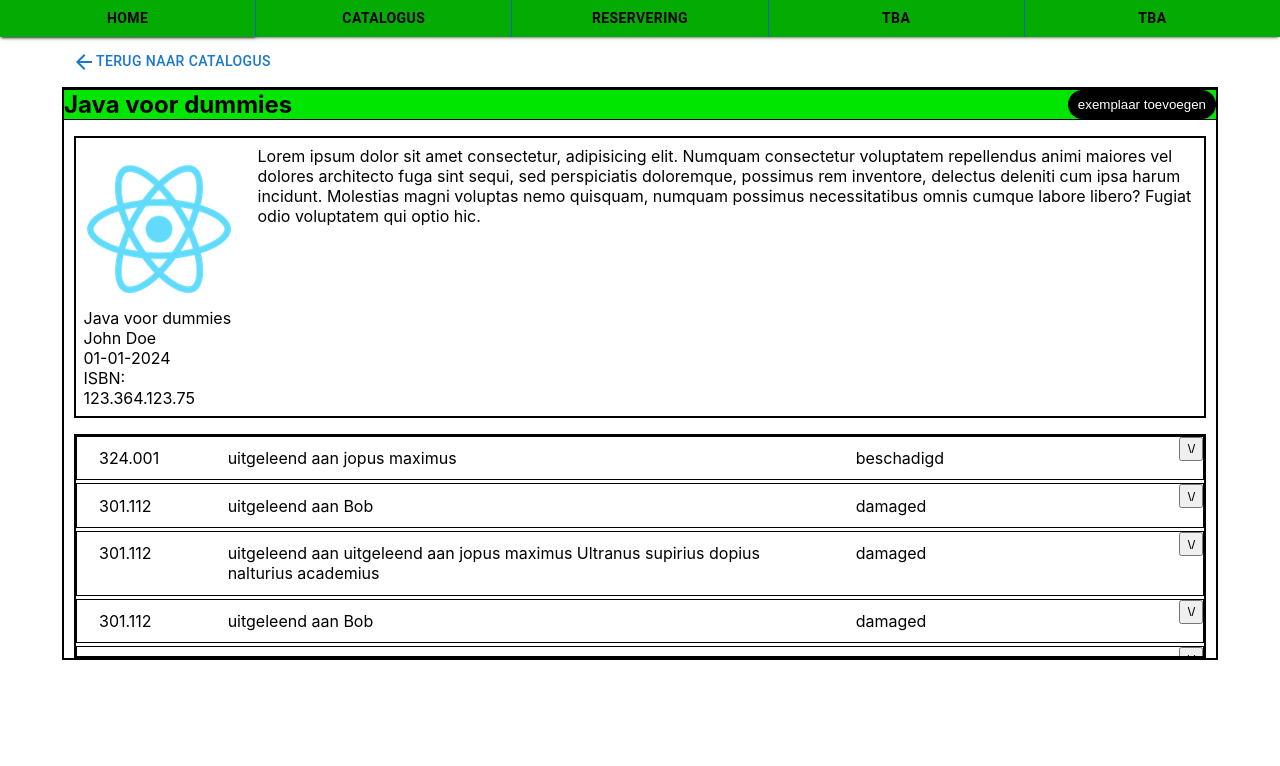
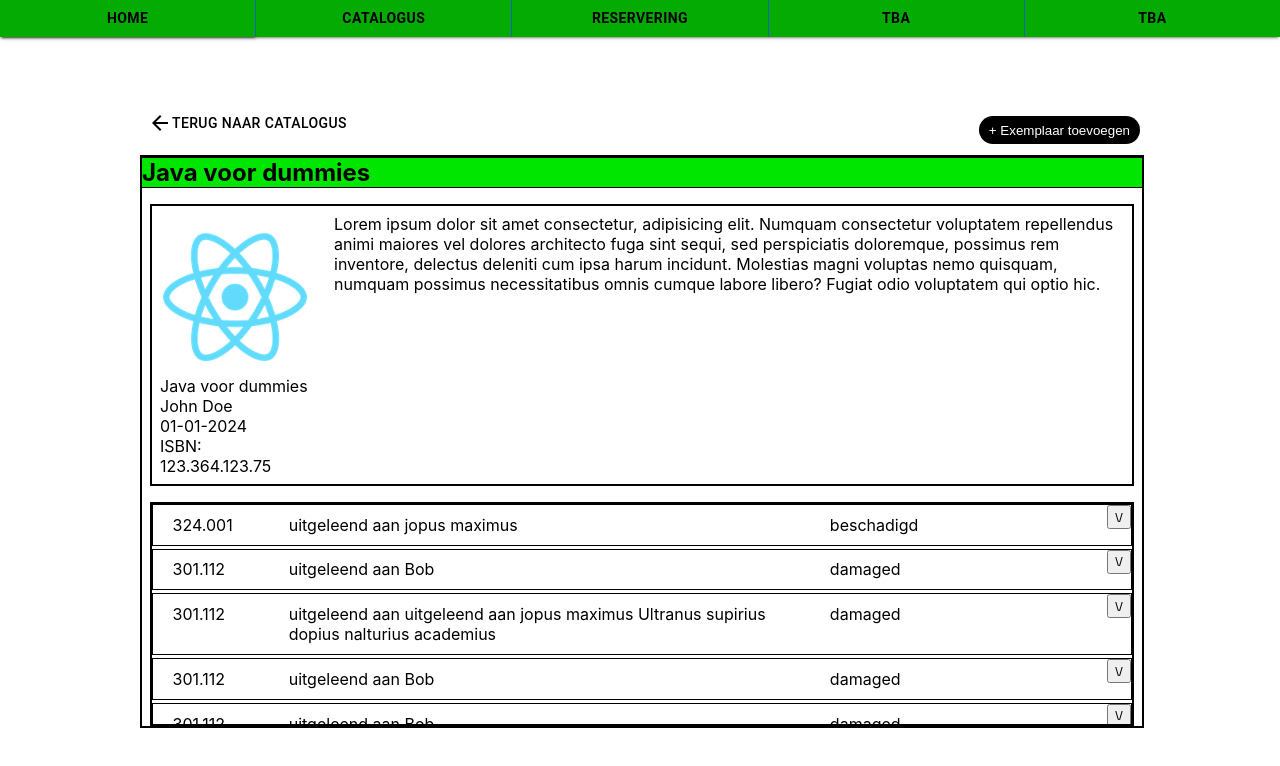
Before and after one commit to npboot/Frontend_WT, a React (Create React App) app: page /Info in a window 1280 px wide. Shown: the top 766 px of the page. Built offline with nearby package versions, Linux system fonts and the light colour scheme.

Commit message:
update after review sprint 3: see backlock item #Review001

```diff
--- a/src/App.css
+++ b/src/App.css
@@ -13,8 +13,8 @@
   color: white;
   padding-left: 10px;
   padding-right: 10px;
-  padding-top: 2px;
-  padding-bottom: 2px;
+  padding-top: 0.5em;
+  padding-bottom: 0.5em;
   border-radius: 9999px;
   border: 0;
   margin-left: 2px;
@@ -29,3 +29,15 @@
   scrollbar-color: black var(--LIGHT-GRAY);
   scrollbar-width:thin;
 }
+
+.content {
+  padding-left: 7%;
+  padding-right: 7%;
+  padding-top: 5%;
+  display: flex;
+  gap: 10px;
+  flex-direction: column;
+  max-width: 1000px;
+  margin-left: auto;
+  margin-right: auto;
+}
--- a/src/WebComponents/RoutingButtonCreation/ConfigurableRouteNavigationButton.jsx
+++ b/src/WebComponents/RoutingButtonCreation/ConfigurableRouteNavigationButton.jsx
@@ -9,7 +9,7 @@ export function ConfigurableRouteNavigationBTNoFill({route,text}) {
         navigate(route);
     };
     return (
-        <Button style={{marginLeft:"5%", paddingTop:"1%", paddingBottom:"1%"}} onClick={()=>{SetNavigate()}}><ArrowBackIcon/> {text}</Button>
+        <Button style={{paddingTop:"1%", paddingBottom:"1%", color: "black"}} onClick={()=>{SetNavigate()}}><ArrowBackIcon/> {text}</Button>
     );
   }
 
--- a/src/Webpages/AddBook/AddBook.css
+++ b/src/Webpages/AddBook/AddBook.css
@@ -9,23 +9,22 @@
 .addBook .content{
     padding-top: 0;
 }
+
 #bookForm{
     border: var(--THIN-BORDER);
     padding-top: 5px;
 }
-
+.column1and2{
+    width: 100%;
+}
 .column1{
     width: 90px;
 }
 .column2{
-    width: 80%;
+    width: 100%;
 }
 .addBookTableContent{
     justify-content: space-between;
-}
-
-.column1and2, .column3and4{
-    width: 50%;
 }
 
 #summary{
--- a/src/Webpages/AddBook/AddBook.jsx
+++ b/src/Webpages/AddBook/AddBook.jsx
@@ -76,12 +76,13 @@ function AddBook(){
             <div className="header">
                 <Header/>
             </div>
+            <div className="content">
             <div className="navigation">
                 <div className="catalogReturn" align="left">
                 <ConfigurableRouteNavigationBTNoFill route={"/Catalogus"} text = {"terug naar catalogus"}/>
                 </div>
             </div>
-            <div className="content">
+
                 <div id="addBookTable">
                 <div className="tableHeader tableRow">
                     <p>Boek toevoegen</p>
@@ -115,14 +116,11 @@ function AddBook(){
                     <input type="checkbox" id="isPhysical" name="isPhysical"></input>
                     <label htmlFor="isPhysical">Fysiek boek</label><br></br>
                     </div>
-
-                    </div>
-                    <div className="column3and4">
                     <div className="tableRow">
                     <label htmlFor="summary">Samenvatting:</label>
                     </div>
                     <div className="tableRow">
-                    <input className="scroll" type="text" id="summary" name="summary" required></input><br></br>
+                    <textarea className="scroll" type="text" id="summary" name="summary" required></textarea><br></br>
                     </div>
                     <div className="tableRow">
                     <button className="darkButton" type="submit">Toevoegen</button>
--- a/src/Webpages/BookInfo/BookInfo.css
+++ b/src/Webpages/BookInfo/BookInfo.css
@@ -1,10 +1,6 @@
 
 #imageAndBookInfoSubContainer{
     padding: .5rem;
-}
-
-.backToCatalogusArrow{
-    width: 30px;
 }
 
 .noMargin{
@@ -22,7 +18,7 @@
     flex-direction: column;
     align-items: center;
     gap: 1rem;
-    width: 90%;
+    width: 100%;
     margin: auto;
 }
 .bigBorder{
--- a/src/Webpages/BookInfo/BookInfo.jsx
+++ b/src/Webpages/BookInfo/BookInfo.jsx
@@ -95,13 +95,15 @@ function BookInfo() {
         <div>
         <Header />
         </div>
-        <div className="backToCatalog">
+        <div className='content'>
+        <div className="backToCatalog navigationRow flexRow">
             <ConfigurableRouteNavigationBTNoFill route={"/Catalogus"} text = {"Terug naar catalogus"}/>
+            <button className='darkButton' onClick={()=>(navigateToEditBookPage())}> + Exemplaar toevoegen</button>
         </div>
         <div class='container bigBorder'>
           <div class='titleHeader bigBorder'>
             <h2 class='noMargin'>Java voor dummies</h2>
-            <button className='darkButton' onClick={()=>(navigateToEditBookPage())}> exemplaar toevoegen</button>
+
 
             </div>
           <div class='containerBookInfo bigBorder'>
@@ -130,6 +132,7 @@ function BookInfo() {
               </div>
               {books.map(book=>(createBookInstanceItem(book)))}
             </div>
+        </div>
         </div>
       </div>
     );
--- a/src/Webpages/Catalog/Catalog.css
+++ b/src/Webpages/Catalog/Catalog.css
@@ -13,15 +13,6 @@
 }
 
 /*specific syles for single components*/
-.content {
-    padding-left: 7%;
-    padding-right: 7%;
-    padding-top: 5%;
-    display: flex;
-    gap: 10px;
-    flex-direction: column;
-}
-
 .searchRow {
     justify-content: center;
     align-items: flex-end;
@@ -47,6 +38,7 @@
 
 .navigationRow{
     justify-content: space-between;
+    align-items: baseline;
 }
 
 .navigationRow a {
```
